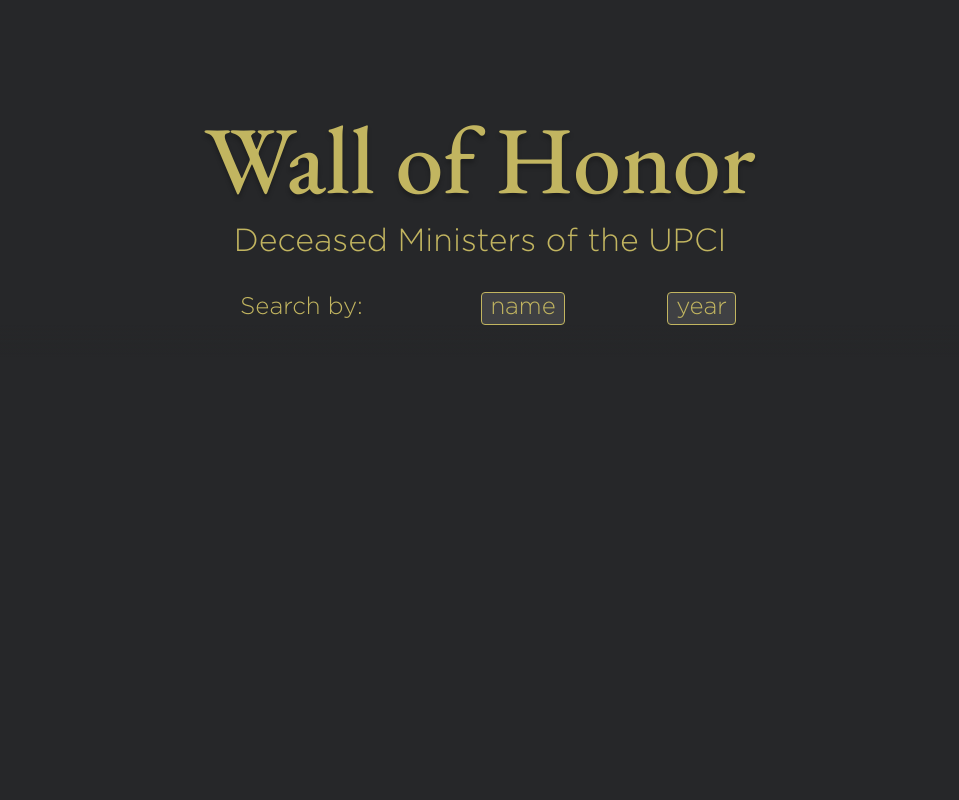
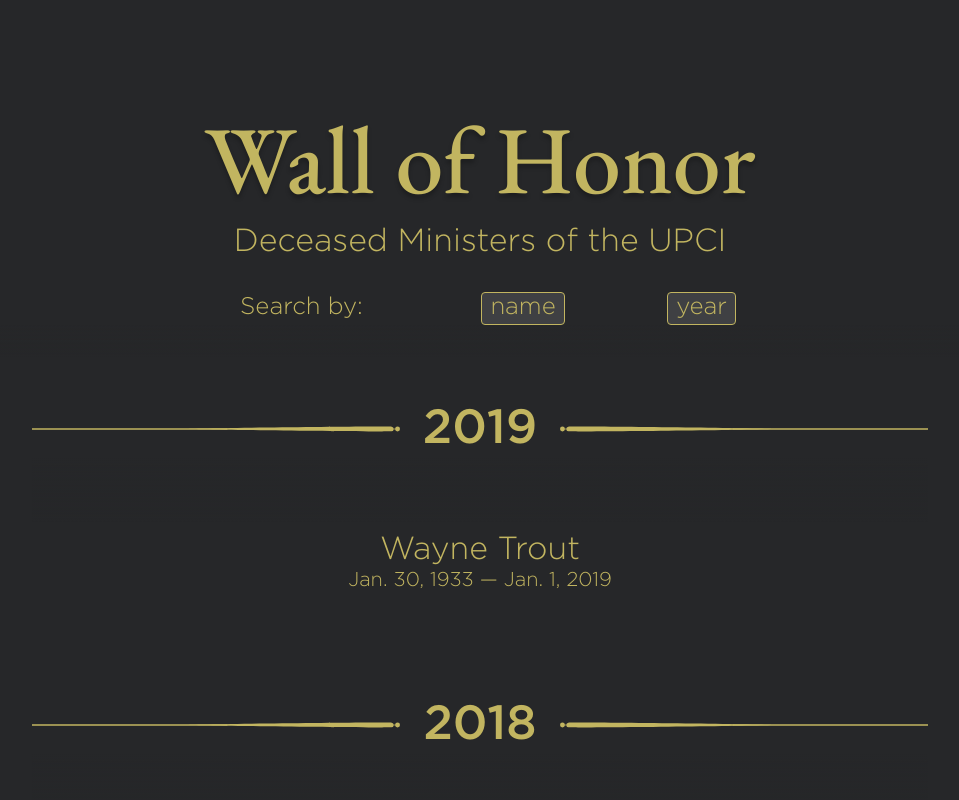
Before and after one commit to jdbernard/upci-wall-of-honor, a Vue app in the folder webapp/: page /deceased-ministers in a window 1280 px wide. Shown: the top 800 px of the page, without its empty margins (160-1119 px from the left). Built offline with nearby package versions, Linux system fonts and the light colour scheme.

Commit message:
Refactor DeceasedMinisters display to calculate the ministers-by-year grouping.

```diff
--- a/webapp/src/views/DeceasedMinisters.ts
+++ b/webapp/src/views/DeceasedMinisters.ts
@@ -1,5 +1,5 @@
 import { Component, Prop, Vue, Watch } from 'vue-property-decorator';
-import { Collection, Map, List } from 'immutable';
+import { Collection, List } from 'immutable';
 import AppConfigStore from '@/data/app.config.store';
 import MinistersStore from '@/data/ministers.store';
 import MinisterNameplate from '@/components/MinisterNameplate.vue';
@@ -21,7 +21,10 @@
   }
 })
 export default class DeceasedMinistersView extends Vue {
-  public deceasedMinistersByYear = Map<number, List<Minister>>();
+  public deceasedMinistersByYear = Collection.Keyed<
+    number,
+    Collection<number, Minister>
+  >([]);
   public deceasedMinisters = List<Minister>();
 
   get matchingMinisters(): List<Minister> {
@@ -98,12 +101,9 @@
 
     logger.trace({ function: 'mounted', calcStart: performance.now() });
 
-    // this.deceasedMinistersByYear = this.deceasedMinisters.groupBy(m =>
-    const test = (await this.deceasedMinisters).groupBy(m =>
+    this.deceasedMinistersByYear = this.deceasedMinisters.groupBy(m =>
       m.dateOfDeath ? m.dateOfDeath.year() : 1900
     );
-
-    debugger;
 
     const allYears = this.deceasedMinistersByYear
       .keySeq()
@@ -200,7 +200,7 @@
 
   private allowUserInteraction() {
     const timeoutMs = this.appConfig.userInactivityDurationSeconds * 1000;
-    logger.trace(`Allowing user activity for ${timeoutMs} milliseconds.`);
+    logger.trace(`Pausing automated scroll and allowing user activity for ${timeoutMs} milliseconds.`);
 
     if (this.userInteractionTimeout) {
       clearTimeout(this.userInteractionTimeout);
```
